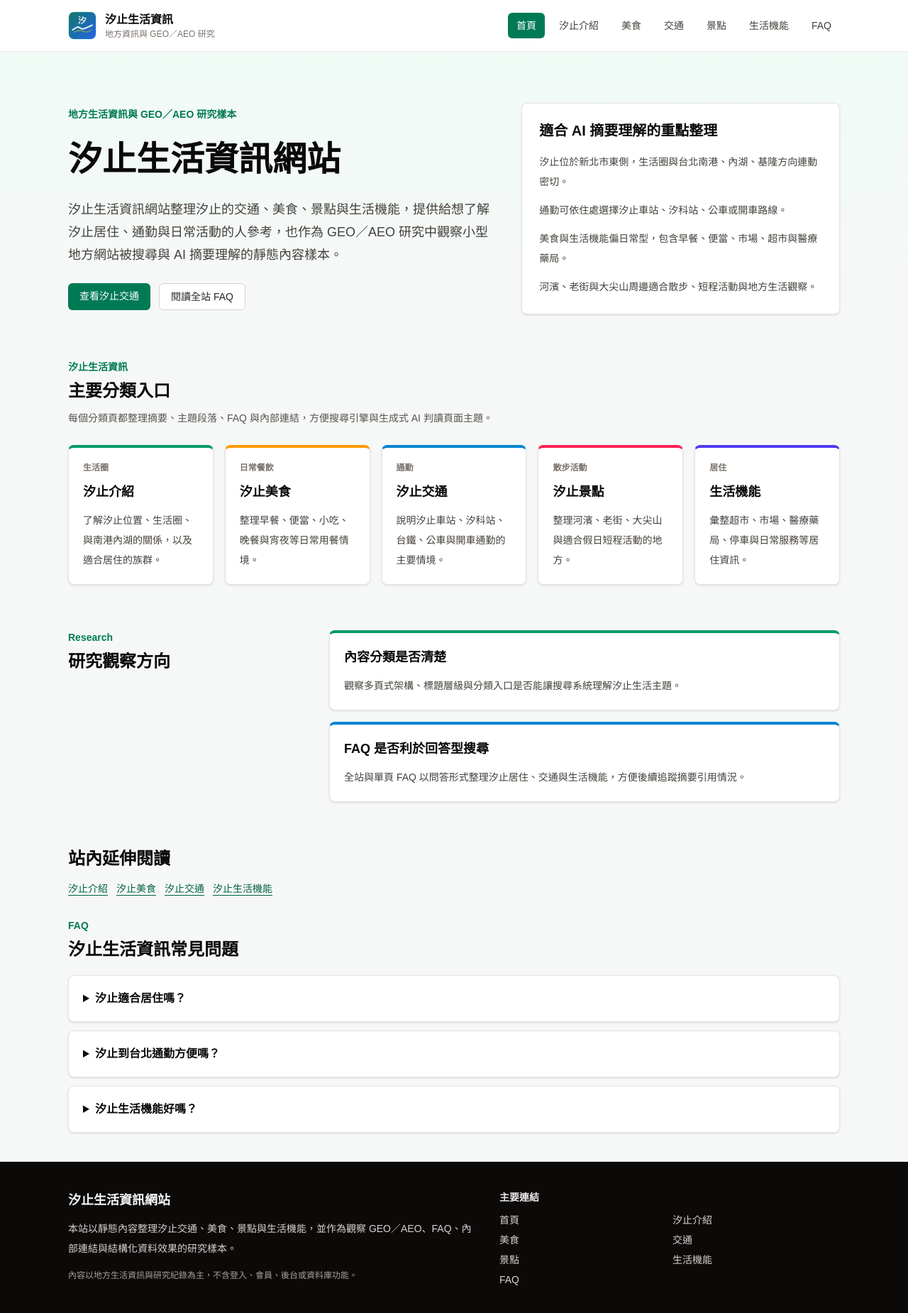
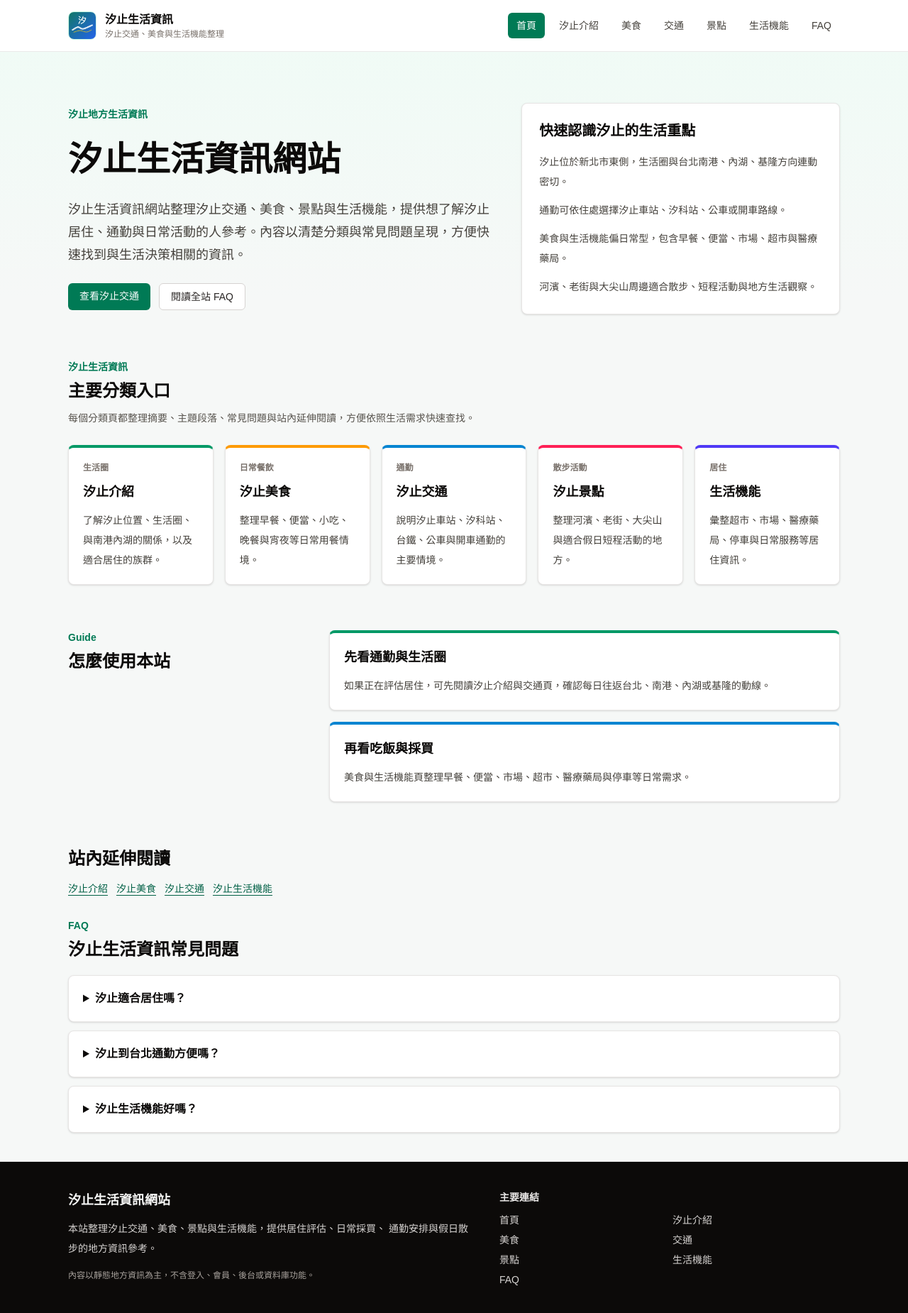
Before and after one commit to williamlee0630/xizhi-life-info, a Next.js app: page / in a window 1280 px wide. Shown: the top 1850 px of the page at 71% size. Built offline with nearby package versions, Linux system fonts and the light colour scheme.

Commit message:
修改網頁內容

```diff
--- a/src/app/faq/page.js
+++ b/src/app/faq/page.js
@@ -49,7 +49,7 @@ export default function FAQPage() {
       <section className="grid gap-4 py-8 md:grid-cols-3" aria-labelledby="summary-heading">
         <div className="md:col-span-1">
           <h2 id="summary-heading" className="text-2xl font-semibold text-stone-950">
-            適合 AI 摘要引用的問答重點
+            汐止生活快速重點
           </h2>
         </div>
         <div className="grid gap-4 md:col-span-2">
@@ -73,13 +73,13 @@ export default function FAQPage() {
 
       <FAQSection faqs={globalFaqs} title="全站 FAQ" />
 
-      <section className="py-8" aria-labelledby="research-heading">
-        <h2 id="research-heading" className="text-2xl font-semibold text-stone-950">
-          FAQ 在 GEO／AEO 研究中的用途
+      <section className="py-8" aria-labelledby="usage-heading">
+        <h2 id="usage-heading" className="text-2xl font-semibold text-stone-950">
+          FAQ 的使用方式
         </h2>
         <p className="mt-4 max-w-4xl leading-8 text-stone-700">
-          FAQ 頁把汐止生活問題改寫成清楚問答，方便搜尋引擎與生成式 AI 將內容對應到使用者查詢。
-          後續可在研究紀錄中追蹤這些問題是否被 AI 摘要引用、是否出現在搜尋結果摘要，或是否需要調整內容結構。
+          如果你正在初步了解汐止，可以先從本頁的問答掌握大方向，再依照需求前往交通、美食、
+          景點或生活機能頁閱讀更完整的整理。
         </p>
       </section>
 
--- a/src/app/food/page.js
+++ b/src/app/food/page.js
@@ -1,8 +1,8 @@
 import Link from "next/link";
 import FAQSection from "../../components/FAQSection";
 import InfoCard from "../../components/InfoCard";
+import { pageFaqs } from "../../data/faqData";
 import { foodCategories } from "../../data/foodData";
-import { pageFaqs } from "../../data/faqData";
 import {
   createArticleJsonLd,
   createFaqJsonLd,
@@ -102,8 +102,8 @@ export default function FoodPage() {
           以地方生活資訊整理，不做商業業配
         </h2>
         <p className="mt-4 max-w-4xl leading-8 text-stone-700">
-          本頁聚焦汐止日常餐飲型態，而不是替特定店家排名。對 GEO／AEO 研究而言，這種整理方式能讓搜尋引擎與 AI
-          更容易辨識「汐止有哪些用餐類型」與「不同族群怎麼選擇」。
+          本頁聚焦汐止日常餐飲型態，而不是替特定店家排名。內容重點放在常見用餐類型、
+          使用情境與區域觀察，讓讀者依自己的生活動線判斷哪些選擇比較合適。
         </p>
       </section>
 
--- a/src/app/page.js
+++ b/src/app/page.js
@@ -10,7 +10,7 @@ import {
 } from "../data/siteMeta";
 
 const summary =
-  "汐止生活資訊網站整理汐止的交通、美食、景點與生活機能，提供給想了解汐止居住、通勤與日常活動的人參考，也作為 GEO／AEO 研究中觀察小型地方網站被搜尋與 AI 摘要理解的靜態內容樣本。";
+  "汐止生活資訊網站整理汐止交通、美食、景點與生活機能，提供想了解汐止居住、通勤與日常活動的人參考。內容以清楚分類與常見問題呈現，方便快速找到與生活決策相關的資訊。";
 
 const categoryCards = [
   {
@@ -53,7 +53,7 @@ const categoryCards = [
 export const metadata = {
   title: "汐止生活資訊整理",
   description:
-    "汐止生活資訊網站首頁，整理汐止交通、美食、景點、生活機能與常見問題，作為 GEO／AEO 地方內容研究樣本。",
+    "汐止生活資訊網站首頁，整理汐止交通、美食、景點、生活機能與常見問題。",
   alternates: {
     canonical: "/",
   },
@@ -80,7 +80,7 @@ export default function HomePage() {
       <section className="grid gap-8 py-8 lg:grid-cols-[1.15fr_0.85fr] lg:items-center">
         <div className="space-y-6">
           <p className="text-sm font-semibold text-emerald-700">
-            地方生活資訊與 GEO／AEO 研究樣本
+            汐止地方生活資訊
           </p>
           <h1 className="max-w-3xl text-4xl font-semibold leading-tight text-stone-950 sm:text-5xl">
             汐止生活資訊網站
@@ -103,7 +103,7 @@ export default function HomePage() {
         </div>
         <div className="rounded-lg border border-stone-200 bg-white p-6 shadow-sm">
           <h2 className="text-xl font-semibold text-stone-950">
-            適合 AI 摘要理解的重點整理
+            快速認識汐止的生活重點
           </h2>
           <ul className="mt-4 space-y-3 text-sm leading-7 text-stone-700">
             <li>汐止位於新北市東側，生活圈與台北南港、內湖、基隆方向連動密切。</li>
@@ -121,7 +121,7 @@ export default function HomePage() {
             主要分類入口
           </h2>
           <p className="max-w-3xl text-sm leading-7 text-stone-600">
-            每個分類頁都整理摘要、主題段落、FAQ 與內部連結，方便搜尋引擎與生成式 AI 判讀頁面主題。
+            每個分類頁都整理摘要、主題段落、常見問題與站內延伸閱讀，方便依照生活需求快速查找。
           </p>
         </div>
         <div className="grid gap-4 sm:grid-cols-2 lg:grid-cols-5">
@@ -131,22 +131,22 @@ export default function HomePage() {
         </div>
       </section>
 
-      <section className="grid gap-4 py-8 md:grid-cols-3" aria-labelledby="research-heading">
+      <section className="grid gap-4 py-8 md:grid-cols-3" aria-labelledby="guide-heading">
         <div className="md:col-span-1">
-          <p className="text-sm font-semibold text-emerald-700">Research</p>
-          <h2 id="research-heading" className="mt-2 text-2xl font-semibold text-stone-950">
-            研究觀察方向
+          <p className="text-sm font-semibold text-emerald-700">Guide</p>
+          <h2 id="guide-heading" className="mt-2 text-2xl font-semibold text-stone-950">
+            怎麼使用本站
           </h2>
         </div>
         <div className="grid gap-4 md:col-span-2">
           <InfoCard
-            title="內容分類是否清楚"
-            description="觀察多頁式架構、標題層級與分類入口是否能讓搜尋系統理解汐止生活主題。"
+            title="先看通勤與生活圈"
+            description="如果正在評估居住，可先閱讀汐止介紹與交通頁，確認每日往返台北、南港、內湖或基隆的動線。"
             accent="emerald"
           />
           <InfoCard
-            title="FAQ 是否利於回答型搜尋"
-            description="全站與單頁 FAQ 以問答形式整理汐止居住、交通與生活機能，方便後續追蹤摘要引用情況。"
+            title="再看吃飯與採買"
+            description="美食與生活機能頁整理早餐、便當、市場、超市、醫療藥局與停車等日常需求。"
             accent="sky"
           />
         </div>
--- a/src/components/Footer.js
+++ b/src/components/Footer.js
@@ -8,11 +8,11 @@ export default function Footer() {
         <div className="space-y-3">
           <p className="text-lg font-semibold">{siteMeta.name}</p>
           <p className="max-w-2xl text-sm leading-7 text-stone-300">
-            本站以靜態內容整理汐止交通、美食、景點與生活機能，並作為觀察
-            GEO／AEO、FAQ、內部連結與結構化資料效果的研究樣本。
+            本站整理汐止交通、美食、景點與生活機能，提供居住評估、日常採買、
+            通勤安排與假日散步的地方資訊參考。
           </p>
           <p className="text-xs leading-6 text-stone-400">
-            內容以地方生活資訊與研究紀錄為主，不含登入、會員、後台或資料庫功能。
+            內容以靜態地方資訊為主，不含登入、會員、後台或資料庫功能。
           </p>
         </div>
         <div>
--- a/src/components/Header.js
+++ b/src/components/Header.js
@@ -1,7 +1,7 @@
 "use client";
 
+import Image from "next/image";
 import Link from "next/link";
-import Image from "next/image";
 import { usePathname } from "next/navigation";
 import { navigationItems, siteMeta } from "../data/siteMeta";
 
@@ -23,7 +23,7 @@ export default function Header() {
             <p className="text-base font-semibold text-stone-950">
               {siteMeta.shortName}
             </p>
-            <p className="text-xs text-stone-500">地方資訊與 GEO／AEO 研究</p>
+            <p className="text-xs text-stone-500">汐止交通、美食與生活機能整理</p>
           </div>
         </Link>
         <nav aria-label="主要導覽" className="flex flex-wrap gap-2">
--- a/src/data/siteMeta.js
+++ b/src/data/siteMeta.js
@@ -2,11 +2,11 @@ export const siteMeta = {
   name: "汐止生活資訊網站",
   shortName: "汐止生活資訊",
   description:
-    "整理汐止交通、美食、景點與生活機能的地方型內容網站，用於觀察小型靜態網站在搜尋與 AI 摘要中的可見性。",
+    "整理汐止交通、美食、景點與生活機能的地方型資訊網站，提供居住、通勤、採買與假日活動的實用參考。",
   siteUrl: "https://xizhi-life-info.vercel.app",
   author: {
-    name: "xizhi-life-info research project",
-    type: "ResearchProject",
+    name: "汐止生活資訊編輯",
+    type: "Organization",
   },
   keywords: [
     "汐止生活資訊",
@@ -17,8 +17,6 @@ export const siteMeta = {
     "汐止適合居住嗎",
     "汐止到台北通勤",
     "地方資訊網站",
-    "GEO 研究",
-    "AEO 研究",
   ],
 };
 
```
Also changed, not shown: 1 other file (tests, documents, lock files or other folders).
